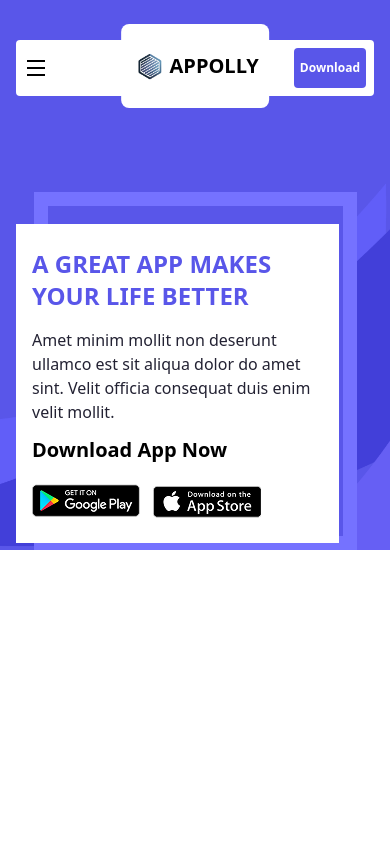
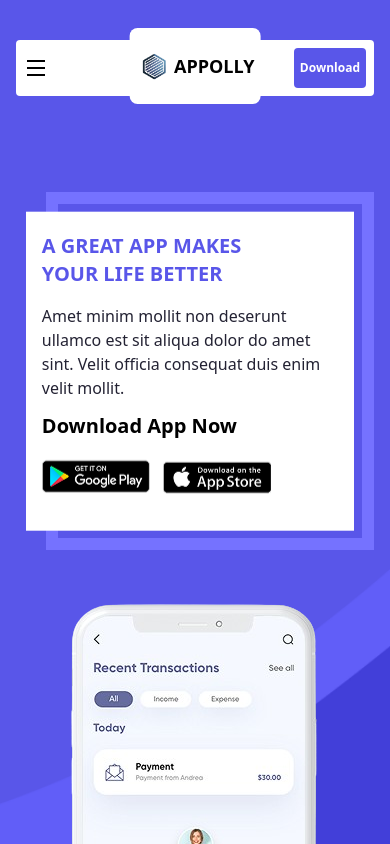
Before and after one commit to Lutfanhadi/web-appolly, a React (Vite) app: page / in a window 390 px wide. Shown: the top 844 px of the page. Built offline with nearby package versions, Linux system fonts and the light colour scheme; a web font is replaced by a local one.

Commit message:
menambahkan herosection pada smartphone

```diff
--- a/src/components/moleculs/navbar.jsx
+++ b/src/components/moleculs/navbar.jsx
@@ -11,9 +11,9 @@ export const Navbar = () => {
             Download
           </button>
         </div>
-        <div className="absolute top-6 left-1/2 transform -translate-x-1/2 flex items-center w-fit py-6 px-2.5 bg-white rounded-lg">
+        <div className="absolute top-7 left-1/2 transform -translate-x-1/2 flex items-center w-fit py-5 px-1.5 bg-white rounded-lg">
           <img className="h-9" src={Logo} alt="logo appolly" />
-          <h1 className="font-bold text-xl">APPOLLY</h1>
+          <h1 className="font-bold text-lg">APPOLLY</h1>
         </div>
       </nav>
     );
--- a/src/components/organisms/hero-section.jsx
+++ b/src/components/organisms/hero-section.jsx
@@ -1,25 +1,30 @@
 import { Navbar } from "../moleculs/navbar";
 import PlayStore from "../../../public/img/img-playstore.png"
 import AppleStore from "../../../public/img/img-applestore.png"
+import Phone from "../../../public/img/img-phone.png"
+
 
 const HeroSection = () => {
     return (
       <section className="min-h-screen w-full">
         <div className="w-full h-full bg-[url(/img/Background-img.png)] bg-cover bg-center">
           <Navbar />
-          <div className="relative px-4">
-            <div className="w-[323px] h-[358px] m-auto mt-24 bg-secondary p-3.5">
+          <div className="flex flex-col gap-10">
+            <div className="px-4">
+              <div className="relative w-11/12 ml-auto h-[358px] mt-24 bg-secondary p-3">
                 <div className="w-full h-full bg-primary"></div>
-            </div>
-            <div className="absolute top-8 w-[323px] h-fit py-6 px-4 bg-white">
-              <h1 className="text-primary text-2xl font-bold w-5/6 mb-4 uppercase">
+                <div className="absolute top-1/2 -translate-y-1/2 right-5 w-full h-[89%] py-5 px-4 bg-white">
+                  <h1 className="text-primary text-xl font-bold w-[78%] mb-4 uppercase">
                     A Great App Makes Your Life Better
                   </h1>
                   <p className="text-heading text-[16px] font-normala mb-3">
-                Amet minim mollit non deserunt ullamco est sit aliqua dolor do
-                amet sint. Velit officia consequat duis enim velit mollit.
+                    Amet minim mollit non deserunt ullamco est sit aliqua dolor
+                    do amet sint. Velit officia consequat duis enim velit
+                    mollit.
                   </p>
-              <h1 className="text-xl font-semibold mb-5">Download App Now</h1>
+                  <h1 className="text-xl font-semibold mb-5">
+                    Download App Now
+                  </h1>
                   <div className="flex items-center gap-2.5">
                     <img src={PlayStore} alt="img playstore" />
                     <img src={AppleStore} alt="img applestore" />
@@ -27,6 +32,9 @@ const HeroSection = () => {
                 </div>
               </div>
             </div>
+            <img className="w-fit m-auto" src={Phone} alt="img phone" />
+          </div>
+        </div>
       </section>
     );
 }
```
Also changed, not shown: public/img/img-phone.png (added). Lines whose indentation alone changed are shown as unchanged.
